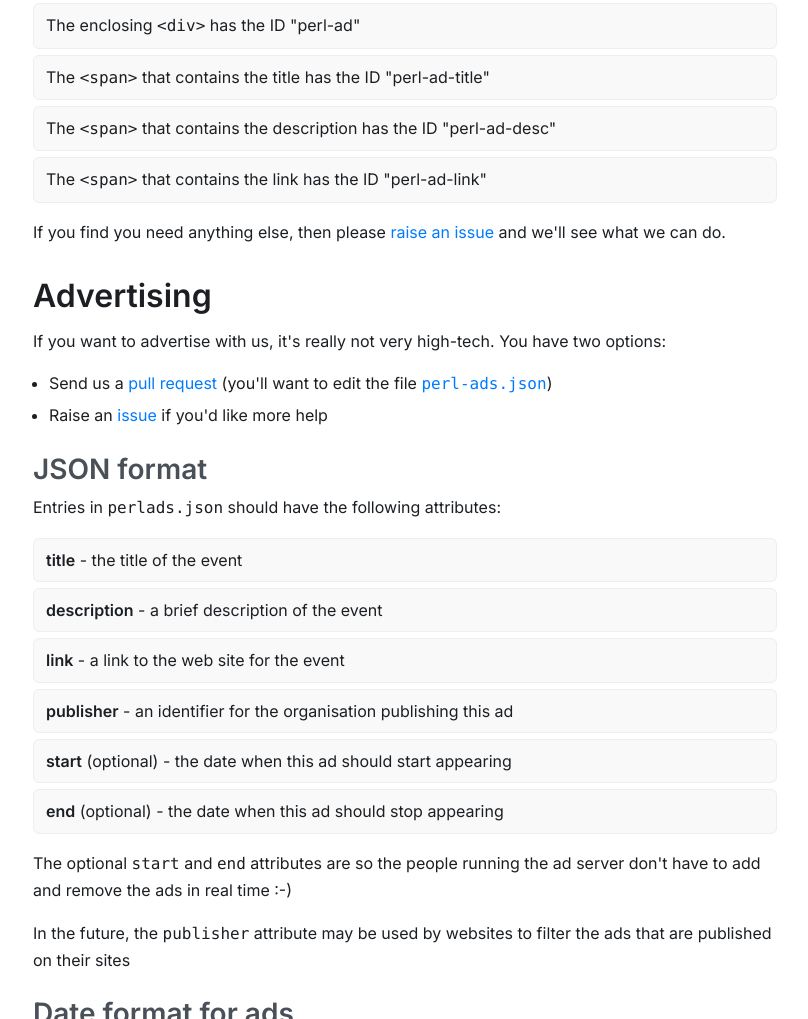
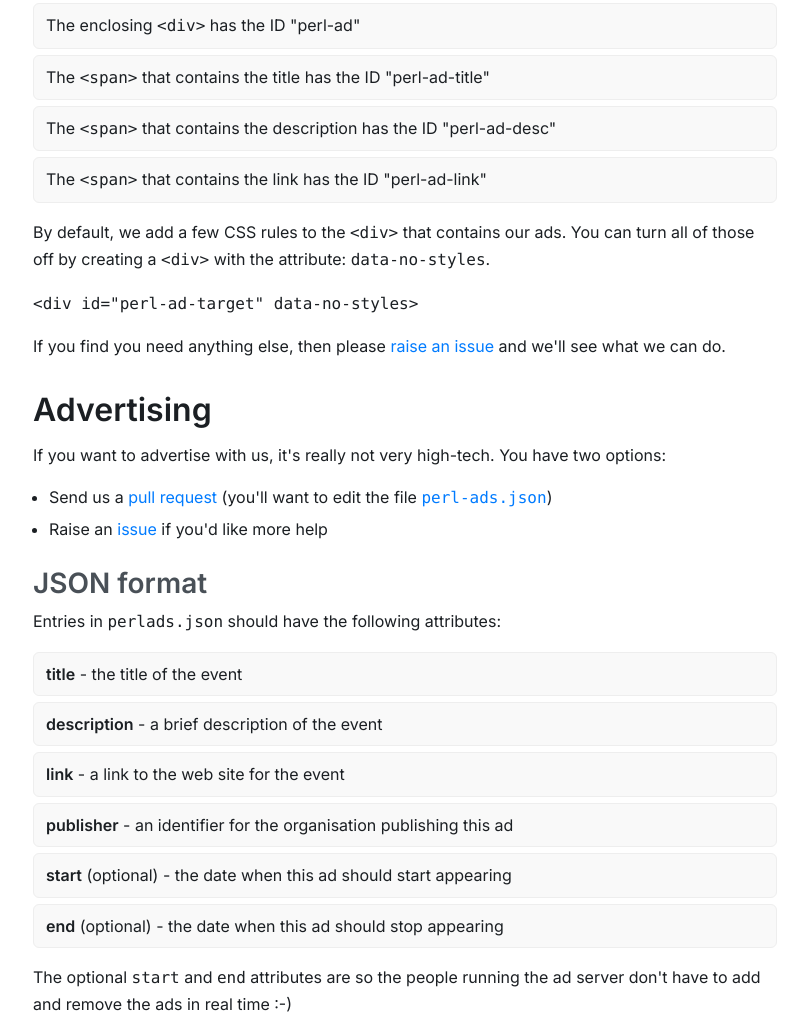
Before and after one commit to PerlToolsTeam/perl-ads, a plain HTML site: page docs/index.html in a window 1280 px wide. Shown: the part 1084-2103 px from the top of the page, without its empty margins (235-1043 px from the left). Drawn offline with nearby package versions, Linux system fonts and the light colour scheme; no server answers.

Commit message:
Add documentation for "data-no-styles"

```diff
--- a/docs/index.html
+++ b/docs/index.html
@@ -73,6 +73,13 @@
       <li>The <tt>&lt;span></tt> that contains the link has the ID
         "perl-ad-link"</li>
     </ul>
+
+    <p>By default, we add a few CSS rules to the <tt>&lt;div></tt> that
+      contains our ads. You can turn all of those off by creating a
+      <tt>&lt;div></tt> with the attribute: <tt>data-no-styles</tt>.</p>
+
+    <p><tt>&lt;div id="perl-ad-target" data-no-styles></tt></p>
+
     <p>If you find you need anything else, then please
       <a href="https://github.com/PerlToolsTeam/perl-ads/issues">raise an
         issue</a>
```
